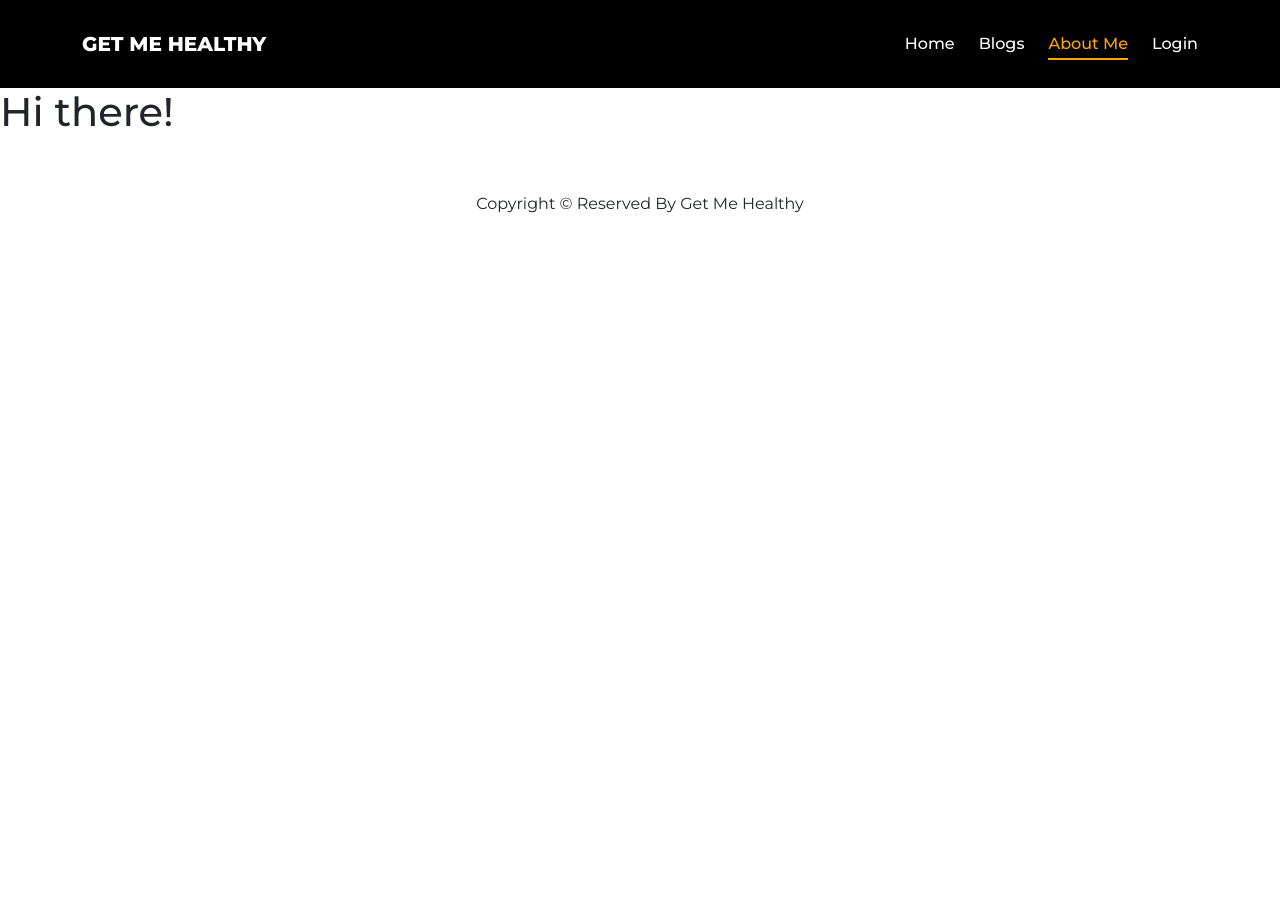
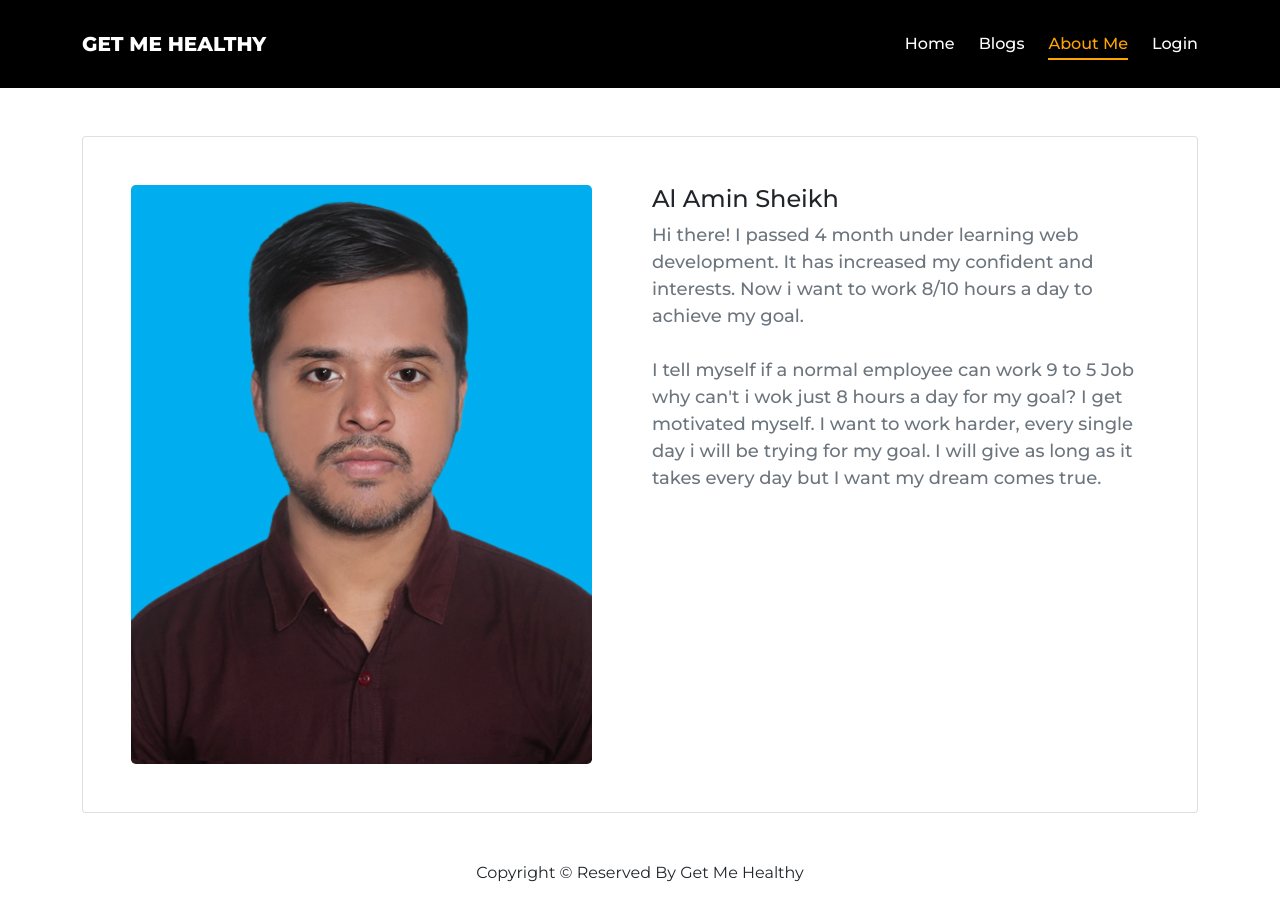
Before and after one commit to azalamin/get-me-healthy, a React (Create React App) app: page /about in a window 1280 px wide. Shown: the top 920 px of the page. Before the commit the page ends 800 px from the top, so only its background shows below. Built offline with nearby package versions, Linux system fonts and the light colour scheme; no server answers.

Commit message:
added about page

```diff
--- a/src/components/About/About.js
+++ b/src/components/About/About.js
@@ -1,10 +1,28 @@
 import React from 'react';
+import myPhoto from '../../images/personal_Image.jpg';
 
 const About = () => {
     return (
-        <div>
-            <h1>Hi there!</h1>
+      <div className="container mt-5">
+        <div className="card p-5">
+          <div className="row">
+            <div className="col-6">
+              <img className="img-fluid rounded-3" src={myPhoto} alt="" />
+            </div>
+            <div className="col-6">
+                <h4>Al Amin Sheikh</h4>
+              <p
+                style={{ fontWeight: "500", fontSize: "18px" }}
+                className="text-muted"
+              >
+                Hi there! I passed 4 month under learning web development. It has increased my confident and interests. Now i want to work 8/10 hours a day to achieve my goal. <br /> <br />
+
+                I tell myself if a normal employee can work 9 to 5 Job why can't i wok just 8 hours a day for my goal? I get motivated myself. I want to work harder, every single day i will be trying for my goal. I will give as long as it takes every day but I want my dream comes true.
+              </p>
+            </div>
+          </div>
         </div>
+      </div>
     );
 };
 
```
Also changed, not shown: src/images/personal_Image.jpg (added), src/project-description.txt.
